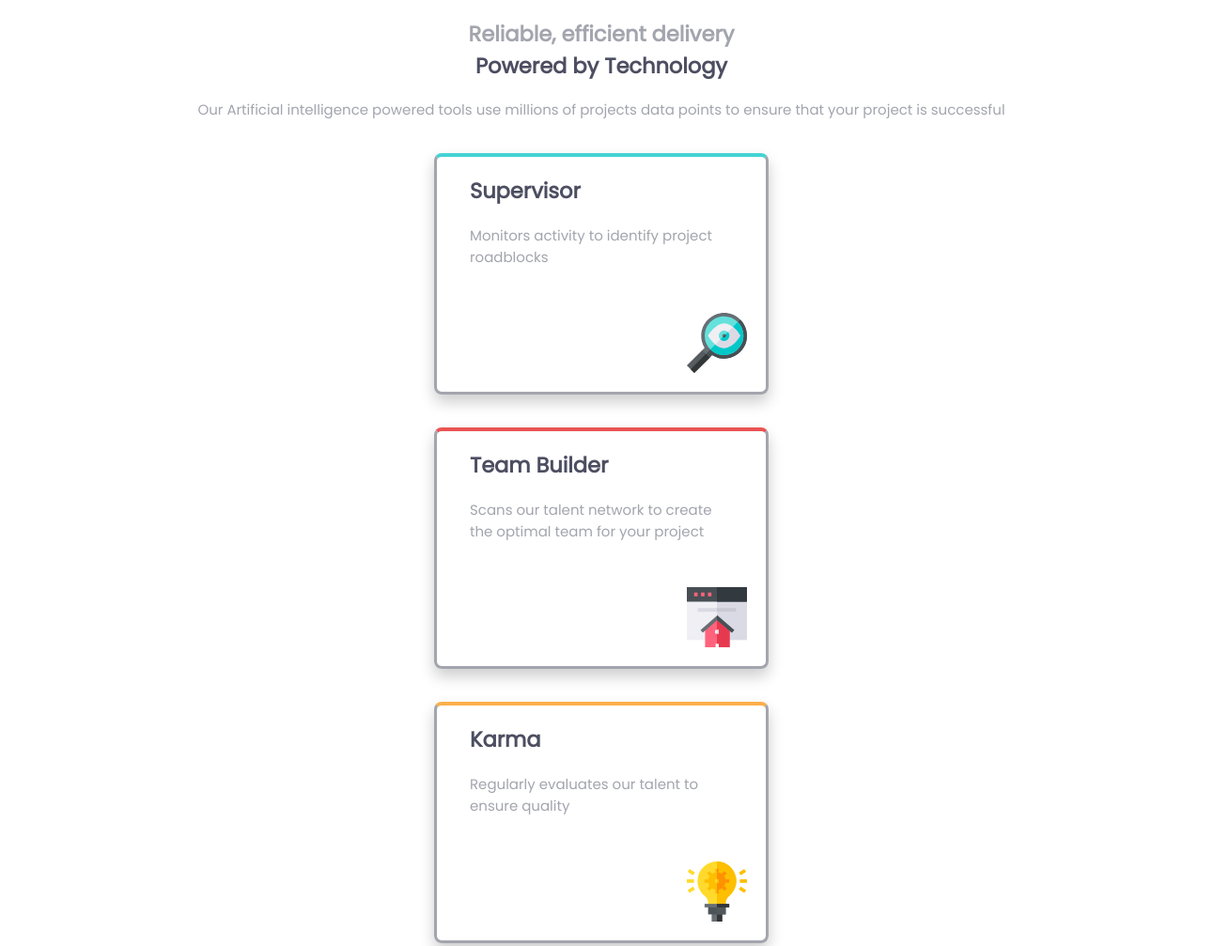
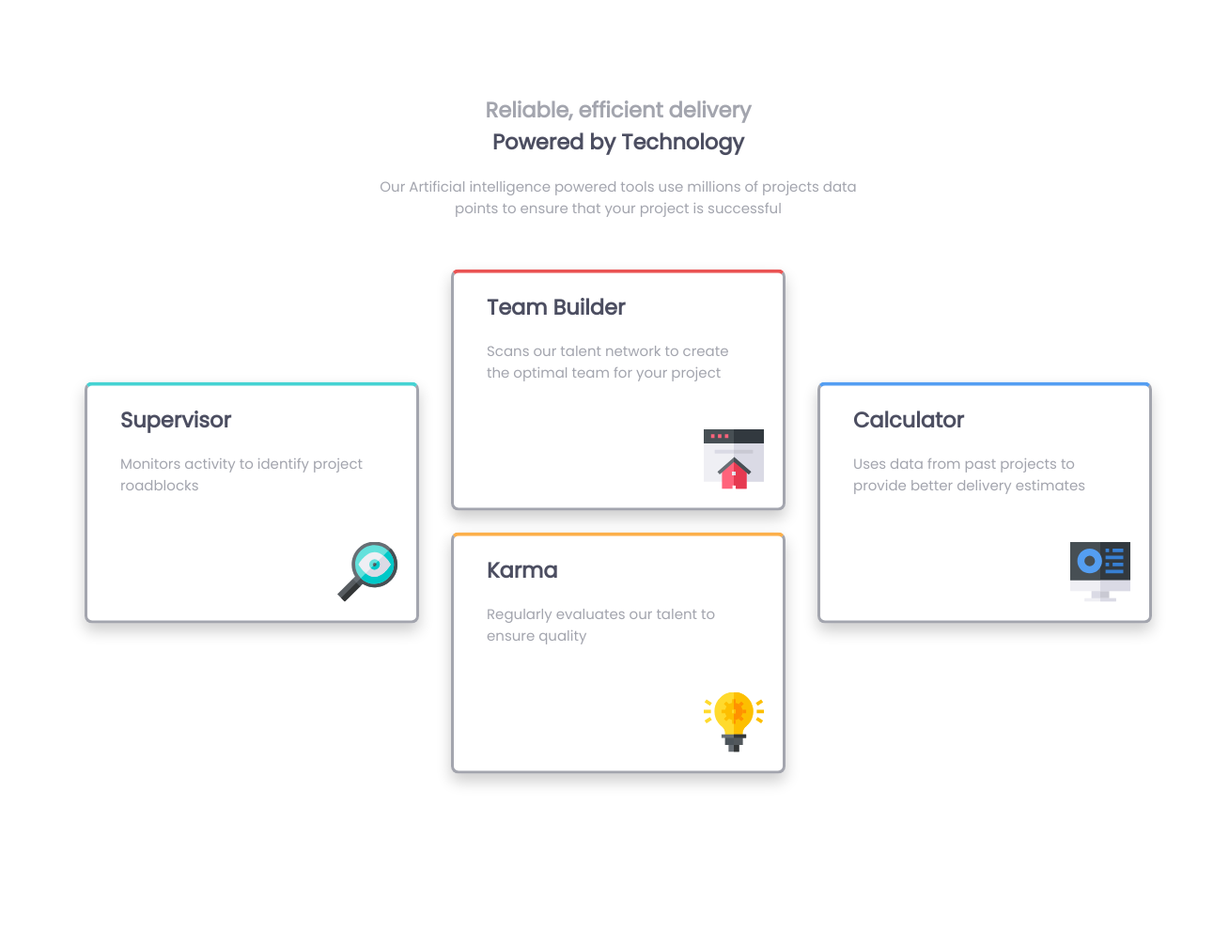
Before and after one commit to KillianFrappartDev/FrontEnd-Challenge-1, a plain HTML site: page index.html in a window 1280 px wide. Shown: the top 1007 px of the page at 94% size, 1308 px wide, since content can reach past the window. Drawn offline with Linux system fonts and the light colour scheme.

Commit message:
Desktop Layout

```diff
--- a/index.html
+++ b/index.html
@@ -2,6 +2,7 @@
 
     <head>
         <meta charset="utf-8">
+        <link rel="shortcut icon" type="image/png" href="images/favicon-32x32.png"/>
         <title>Challenge 1</title>
         <meta name="viewport" content="width=device-width, initial-scale=1">
         <link href="https://fonts.googleapis.com/css?family=Poppins&display=swap" rel="stylesheet">
--- a/styles.css
+++ b/styles.css
@@ -11,9 +11,6 @@ body {
 
 .title {
     text-align: center;
-}
-
-.title p {
     padding: 0 90px;
 }
 
@@ -30,7 +27,8 @@ body {
     margin: 35px auto;
     border-radius: 8px;
     border-top: 4px solid hsl(180, 62%, 55%);
-    box-shadow: 0 8px 16px 0 rgba(0,0,0,0.2)
+    box-shadow: 0 8px 16px 0 rgba(0,0,0,0.2);
+    background-color: #FFF;
 }
 
 .card:hover {
@@ -70,12 +68,49 @@ img {
 
 /* DESKTOP */
 
-@media (min-width: 501px) {
+@media (min-width: 800px) {
     body {
-
     }
 
     .container {
+        position: relative;
+        width: 1300px;
+        height: 800px;
+        margin: 100px auto;
+    }
 
+    .title {
+        /* position: absolute;
+        top: 40px; */
+        padding: 0 30%;
     }
+
+    .card {
+        position: absolute;
+    }
+
+    .cyan {
+        top: 50%;
+        left: 20%;
+        transform: translate(-50%, -50%);
+    }
+
+    .red {
+        top: 35%;
+        left: 50%;
+        transform: translate(-50%, -50%);
+    }
+
+    .orange {
+        top: 70%;
+        left: 50%;
+        transform: translate(-50%, -50%);
+    }
+
+    .blue {
+        top: 50%;
+        right: 20%;
+        transform: translate(50%, -50%);
+    }
+
 }
```
